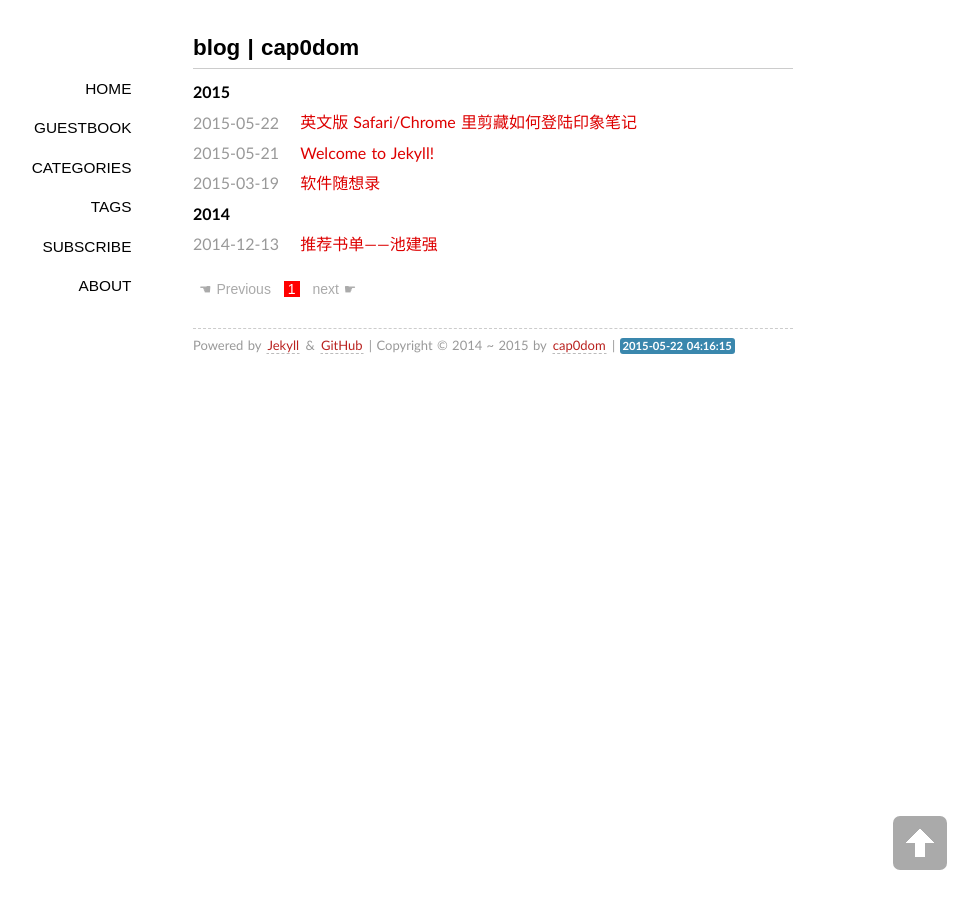
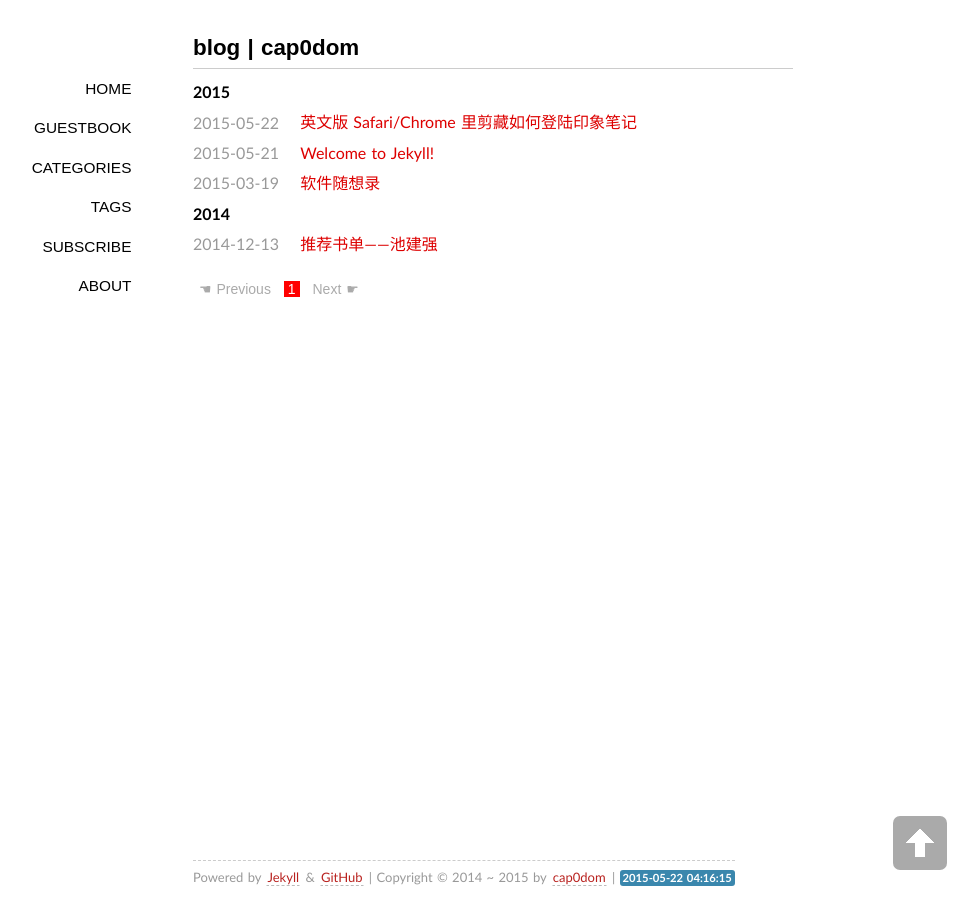
Before and after one commit to cap0dom/cap0dom.github.io, a Jekyll site: the page built from index.html, in a window 1280 px wide. Shown: the whole page, without its empty margins (147-1125 px from the left). Built offline with Jekyll 4.4.1, drawn with Linux system fonts in a browser that asks for light colours; some web fonts are replaced; the list of posts is cut into pages by our own code.

Commit message:
fix footer

```diff
--- a/_layouts/default.html
+++ b/_layouts/default.html
@@ -13,7 +13,26 @@
     <script type="text/javascript" src="/media/js/backtop.js"></script>   <!-- Back Top 2/3 -->
     <script type="text/javascript" src="/media/js/jquery-1.7.1.min.js"></script>
   </head>
+<style type="text/css">
+#id_footer
+{
+height:40px;
+box-sizing:border-box;
+position:absolute;
+bottom:0;
+}
 
+body
+{
+height:100%;
+}
+
+#id_wrapper
+{
+min-height:100%;
+position:relative;
+}
+</style>
   <script type="text/javascript">
     function setTimeSpan(){
     	var date = new Date();
@@ -60,11 +79,10 @@
         </article>
       </div>
 
-      <footer>
-		{% assign first_post = site.posts | last %}
+      <footer id="id_footer">
+	{% assign first_post = site.posts | last %}
 
-        <p><small>Powered by <a href="http://jekyllrb.com">Jekyll</a> & <a href="http://github.com">GitHub</a> | Copyright &copy; {{ first_post.date | date: "%Y" }} ~ {{ site.time | date: "%Y" }} by <a href="/about/">{{ site.author }}</a> | <span class="label label-info" id="timeSpan"></span></small></p>
-
+        <p style="text-align:center;"><small>Powered by <a href="http://jekyllrb.com">Jekyll</a> & <a href="http://github.com">GitHub</a> | Copyright &copy; {{ first_post.date | date: "%Y" }} ~ {{ site.time | date: "%Y" }} by <a href="/about/">{{ site.author }}</a> | <span class="label label-info" id="timeSpan"></span></small></p>
       </footer>
     </div>
 
--- a/index.html
+++ b/index.html
@@ -46,6 +46,6 @@ layout: page
   {% if paginator.next_page %}
     <a class="next" href="/page{{paginator.next_page}}">Next ☛</a>
   {% else %}
-    <span class="next disabled" >next ☛</span>
+    <span class="next disabled" >Next ☛</span>
   {% endif %}
  </div>
--- a/media/css/highlight.css
+++ b/media/css/highlight.css
@@ -1,4 +1,4 @@
-.hll { background-color: #ffffcc }
+.hll { background-color: #7da834 }
 .c { color: #408080; font-style: italic } /* Comment */
 .err { border: 1px solid #FF0000 } /* Error */
 .k { color: #008000; font-weight: bold } /* Keyword */
```
